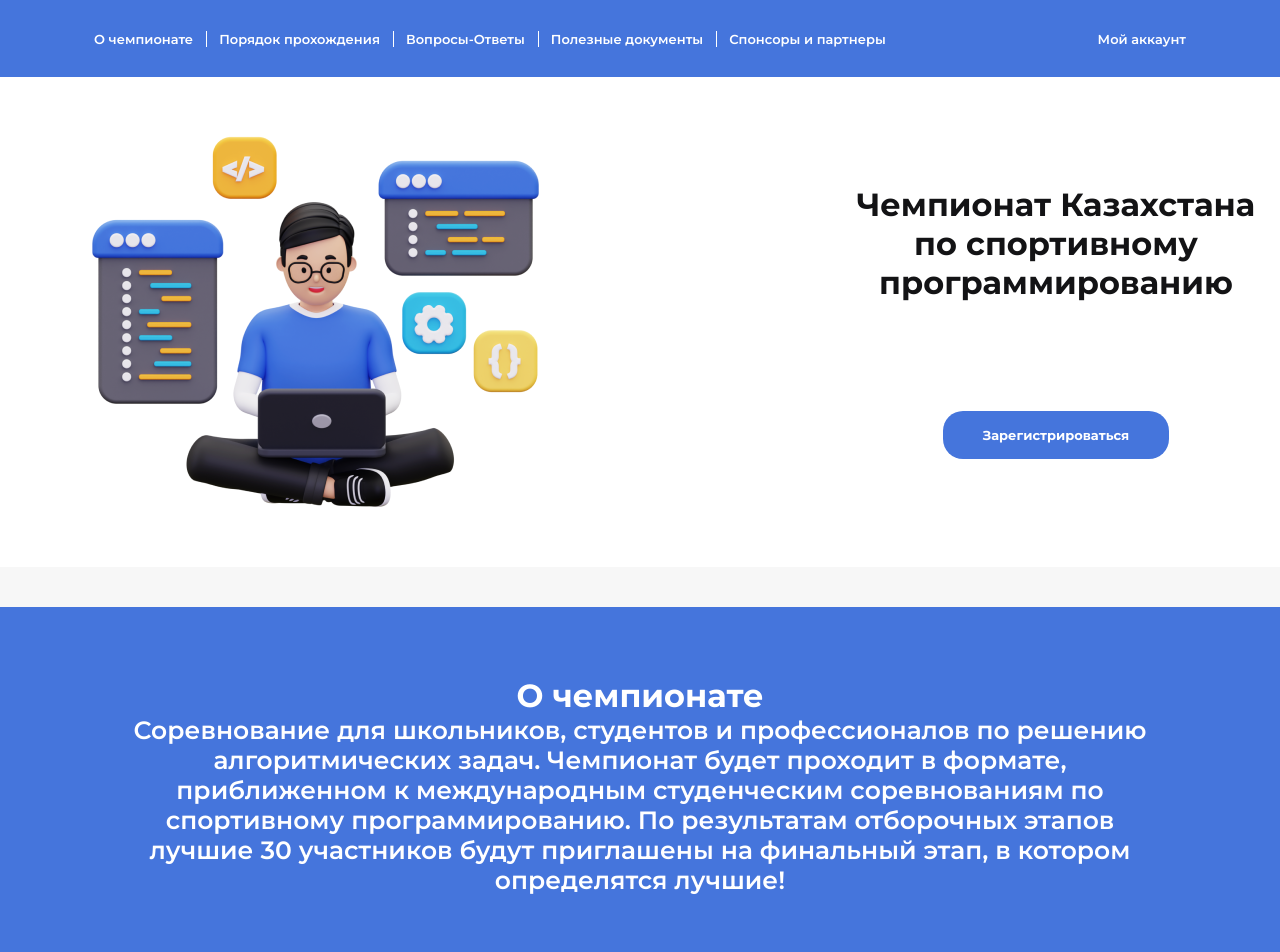
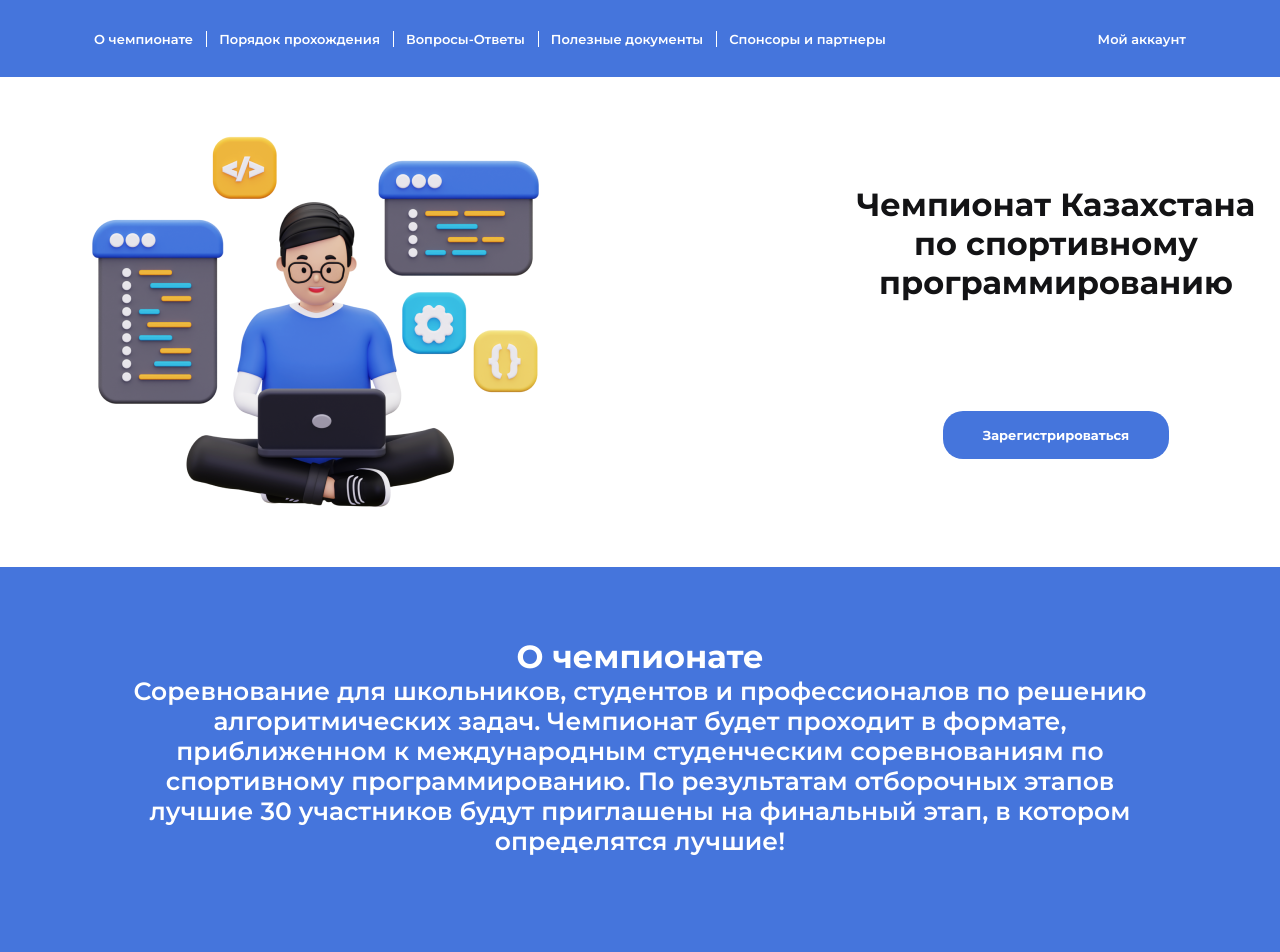
Before and after one commit to cpfed/diploma-cpfed-frontend, a Next.js app: page / in a window 1280 px wide. Shown: the top 952 px of the page. Built offline with nearby package versions, Linux system fonts and the light colour scheme.

Commit message:
feat: refactor About component

```diff
--- a/src/components/pages/index/About/About.module.scss
+++ b/src/components/pages/index/About/About.module.scss
@@ -1,4 +1,10 @@
 @import "/src/styles/variables";
+
+section#about {
+    background-color: $cyan;
+    margin: 0px;
+    padding: 70px 98px 105px 98px;
+}
 
 .about {
 
@@ -17,9 +23,4 @@
             text-align: center;
         }
     }
-
-    &__section {
-        background-color: $cyan;
-        padding: 69px 98px 106px 98px;
-    }
 }
--- a/src/components/pages/index/About/About.tsx
+++ b/src/components/pages/index/About/About.tsx
@@ -6,7 +6,7 @@ import Container from "@/components/ui/Container";
 import classes from "./About.module.scss";
 
 const About = () => {
-    return <section className={classes.about__section}>
+    return <section id={classes.about}>
             <Container>
                 <div className={classes.about__content}>
                     <p className={classes.about__content_title}>О чемпионате</p>
```
